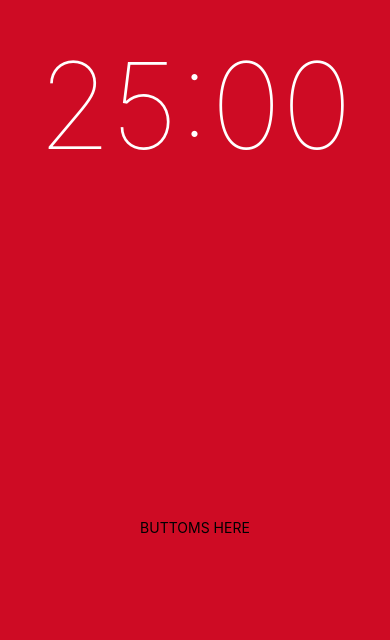
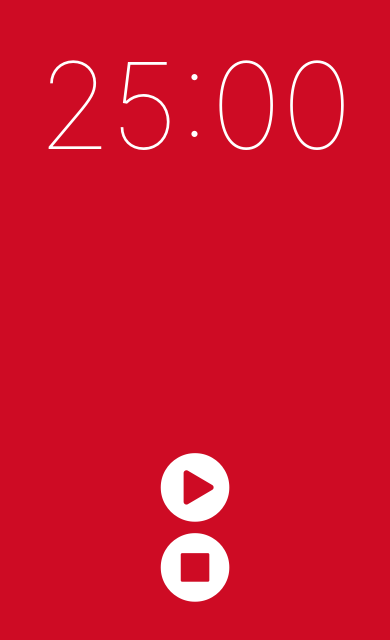
Before and after one commit to rudalson/rn-tomato-timer, a React Native app: screen / in a window 390 px wide. Shown: the part 106-746 px from the top of the page. Built offline with nearby package versions, Linux system fonts and the light colour scheme.

Commit message:
added the button at the lower container
하단부에 타이머의 start/stop 버튼 component 생성

```diff
--- /dev/null
+++ b/components/Button.js
@@ -0,0 +1,19 @@
+import React from 'react';
+import PropTypes from "prop-types";
+import {View, TouchableOpacity, StyleSheet} from "react-native";
+import { FontAwesome } from "@expo/vector-icons";
+
+function Button({iconName, onPress}) {
+    return (
+        <TouchableOpacity onPressOut={onPress}>
+            <FontAwesome name={iconName} size={80} color="white" />
+        </TouchableOpacity>
+    );
+}
+
+Button.propTypes = {
+    iconName: PropTypes.string.isRequired,
+    onPress: PropTypes.func.isRequired,
+}
+
+export default Button;
--- a/components/Timer/index.js
+++ b/components/Timer/index.js
@@ -1,5 +1,6 @@
 import React, {Component} from 'react';
 import {View, Text, StyleSheet, StatusBar} from "react-native";
+import Button from "../Button";
 
 class Timer extends Component {
     render() {
@@ -10,7 +11,8 @@
                     <Text style={styles.time}>25:00</Text>
                 </View>
                 <View style={styles.lower}>
-                    <Text>BUTTOMS HERE</Text>
+                    <Button iconName={"play-circle"} onPress={() => alert("it works")}/>
+                    <Button iconName={"stop-circle"} onPress={() => alert("it works")}/>
                 </View>
             </View>
         )
```
Also changed, not shown: package.json (+5 -3 lines), 2 other files (tests, documents, lock files or other folders).
